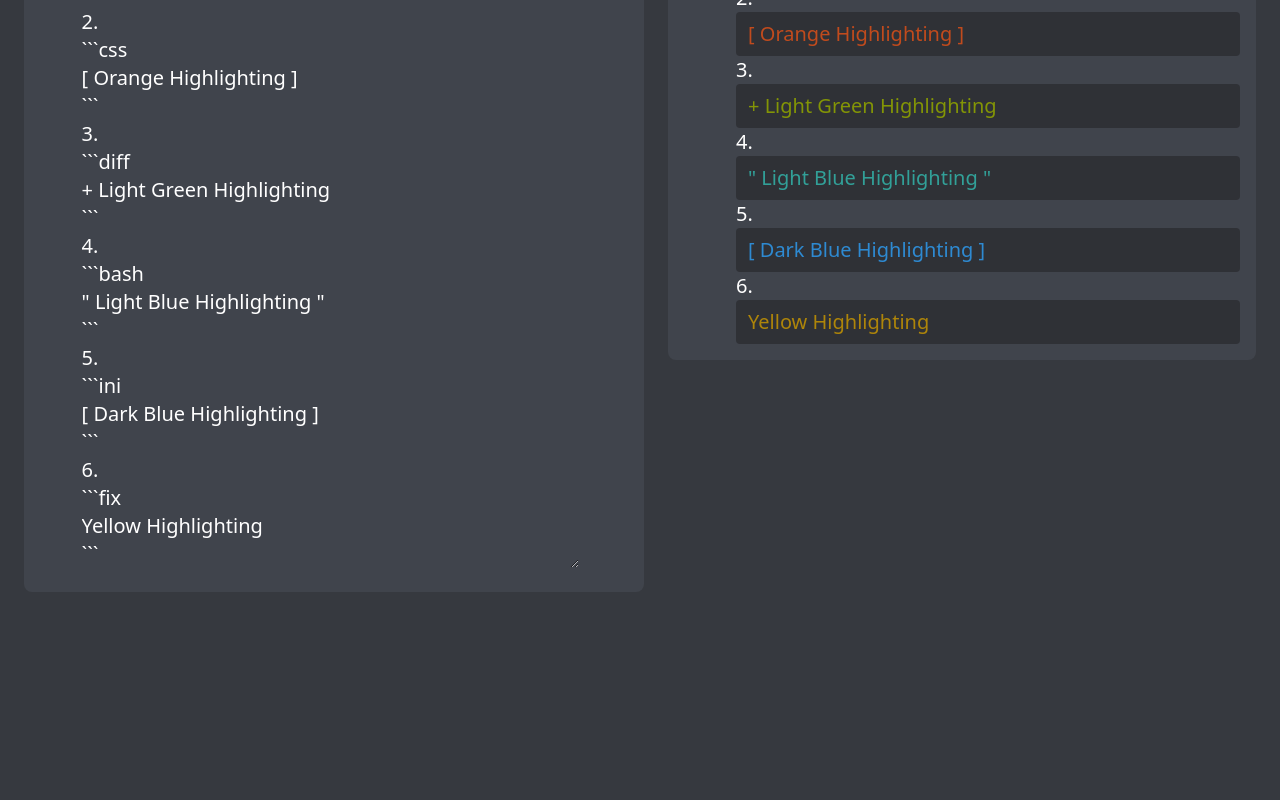
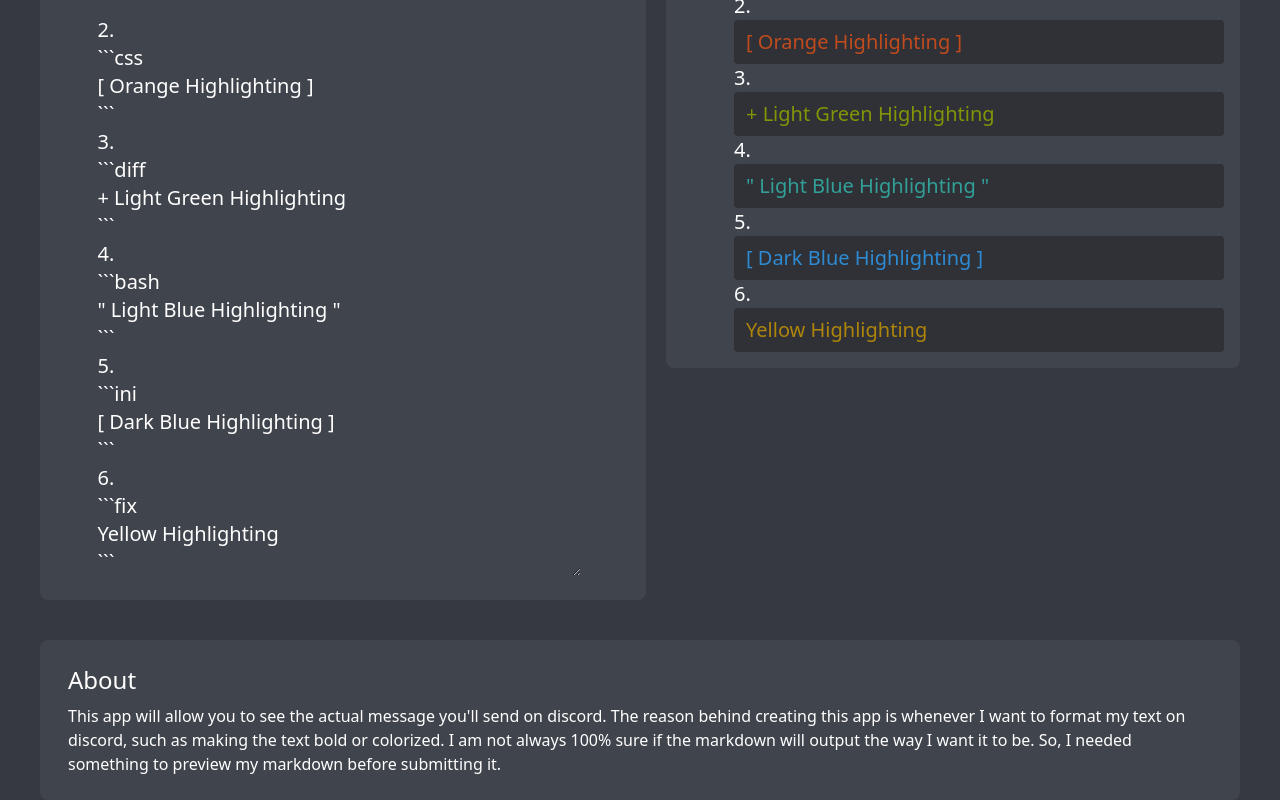
Before and after one commit to Wil3on/discord-markdow, a Next.js app: page / in a window 1280 px wide. Shown: the part 264-1064 px from the top of the page. Before the commit the page ends 868 px from the top, so only its background shows below. Built offline with nearby package versions, Linux system fonts and the light colour scheme.

Commit message:
:sparkles: feat: added Section Component

```diff
--- a/components/MarkdownEditor.tsx
+++ b/components/MarkdownEditor.tsx
@@ -34,9 +34,9 @@ Yellow Highlighting
 export const MarkdownEditor: React.VFC = () => {
 	const [message, setMessage] = useState<string>(defaultMessage)
 	return (
-		<section className="mx-auto md:max-w-screen-xl bg-navy">
+		<section className="px-10 pt-5 mx-auto md:max-w-screen-xl bg-navy">
 			<div className="flex flex-col justify-center md:flex-row">
-				<div className="flex flex-1 max-w-5xl px-4 py-6 m-3 rounded-lg bg-navy-light">
+				<div className="flex flex-1 max-w-5xl px-4 py-6 rounded-lg bg-navy-light">
 					<IoMdAddCircle size={35} className="text-gray" />
 					<TextareaAutosize
 						className="w-full pt-1 mx-3 overflow-y-hidden text-xl text-white outline-none bg-navy-light placeholder-gray-light"
@@ -46,7 +46,7 @@ export const MarkdownEditor: React.VFC = () => {
 					/>
 					<ClipboardCopyButton message={message} />
 				</div>
-				<div className="flex-1 max-w-5xl m-3">
+				<div className="flex-1 max-w-5xl mt-5 md:ml-5 md:mt-0">
 					<div className="flex p-4 text-white rounded-lg bg-navy-light ">
 						<FaUserCircle size={40} className="text-gray min-w-[40px]" />
 						<div className="w-full ml-3">
--- /dev/null
+++ b/components/Section.tsx
@@ -0,0 +1,15 @@
+type SectionProps = {
+	heading: string
+	children: React.ReactNode
+}
+
+export const Section: React.VFC<SectionProps> = ({ heading, children }) => {
+	return (
+		<section className="px-10 pt-10 mx-auto md:max-w-screen-xl ">
+			<div className="py-6 mx-auto rounded-lg px-7 bg-navy-light">
+				<h2 className="text-2xl text-left text-white">{heading}</h2>
+				{children}
+			</div>
+		</section>
+	)
+}
--- a/pages/index.tsx
+++ b/pages/index.tsx
@@ -1,19 +1,28 @@
 import type { NextPage } from 'next'
 import { MarkdownEditor } from '../components/MarkdownEditor'
+import { Section } from '../components/Section'
 import { FaDiscord } from 'react-icons/fa'
 
 const Home: NextPage = () => {
 	return (
 		<>
-			<div className="h-screen px-3 py-10">
+			<header className="pt-10">
 				<h1 className="flex flex-col items-center justify-center mb-1 md:mb-3 md:flex-row">
 					<FaDiscord size={40} className="text-blue" />
 					<span className="mt-1 text-lg font-bold text-white md:mt-0 md:ml-3 md:text-2xl">
 						Discord Markdown Live Previewer
 					</span>
 				</h1>
-				<MarkdownEditor />
-			</div>
+			</header>
+			<MarkdownEditor />
+			<Section heading="About">
+				<p className="pt-2 text-base text-white">
+					This app will allow you to see the actual message you&apos;ll send on discord. The reason behind creating this
+					app is whenever I want to format my text on discord, such as making the text bold or colorized. I am not
+					always 100% sure if the markdown will output the way I want it to be. So, I needed something to preview my
+					markdown before submitting it.
+				</p>
+			</Section>
 		</>
 	)
 }
```
